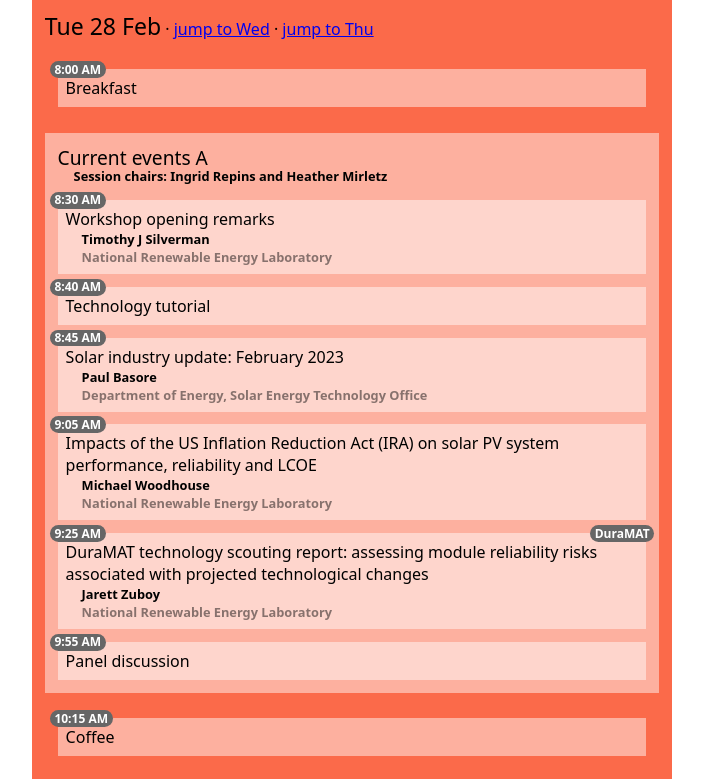
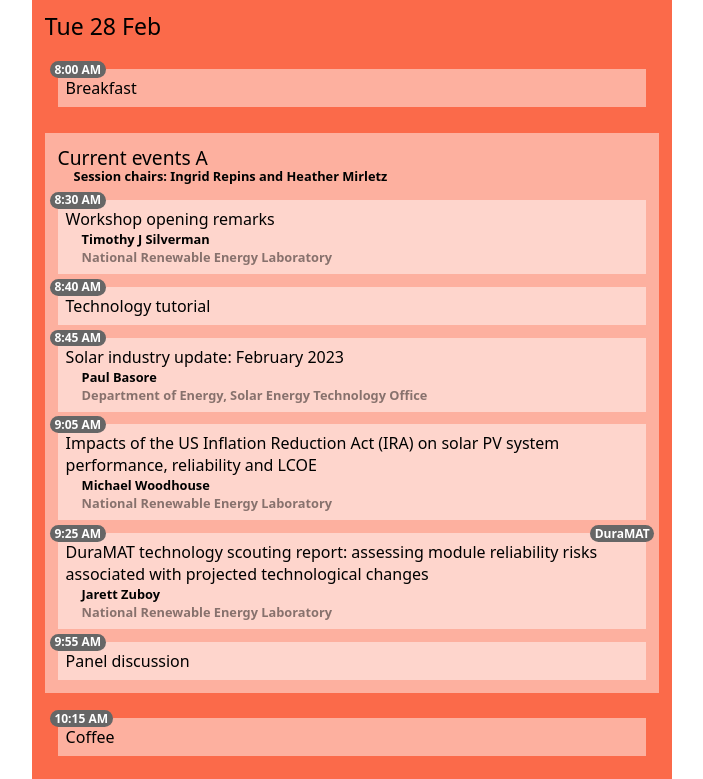
Before and after one commit to pvrw/pvrw.github.io, a plain HTML site: page index.html in a window 1280 px wide. Shown: the top 779 px of the page, without its empty margins (288-991 px from the left). Drawn offline with Linux system fonts and the light colour scheme.

Commit message:
remove day-level hyperlinks

```diff
--- a/index.html
+++ b/index.html
@@ -29,14 +29,6 @@
     topic_label.setAttribute('class', 'topic')
     topic_label.appendChild(document.createTextNode(program[day]['label']))
     topic.appendChild(topic_label)
-    calendar = document.createElement('span')
-    calendar.setAttribute('class', 'calendar')
-    for (var cal_day in program) {
-      if (cal_day != day) {
-        calendar.innerHTML += " · <a href=\"#"+program[cal_day]['id']+"\">jump to "+program[cal_day]['id']+"</a>"
-      }
-    }
-    topic_label.appendChild(calendar)
     list.appendChild(topic)
     var sessions = program[day]['sessions']
     if (Array.isArray(sessions) && sessions.length) {
```
